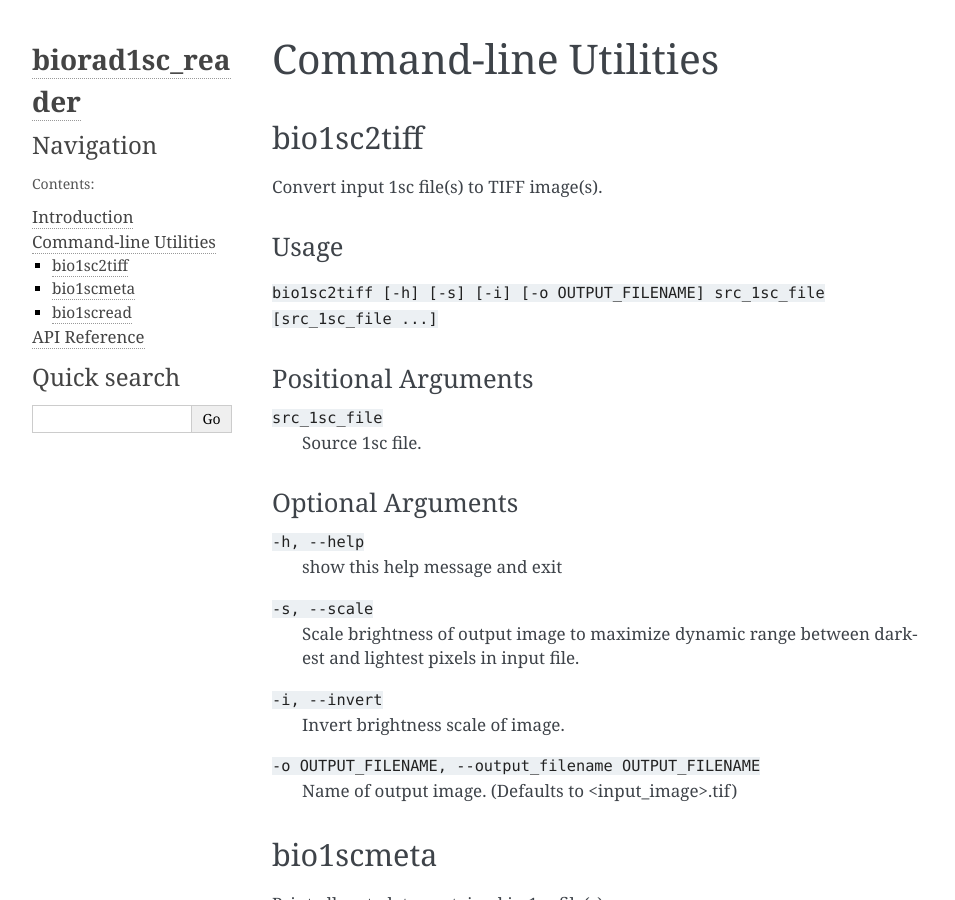
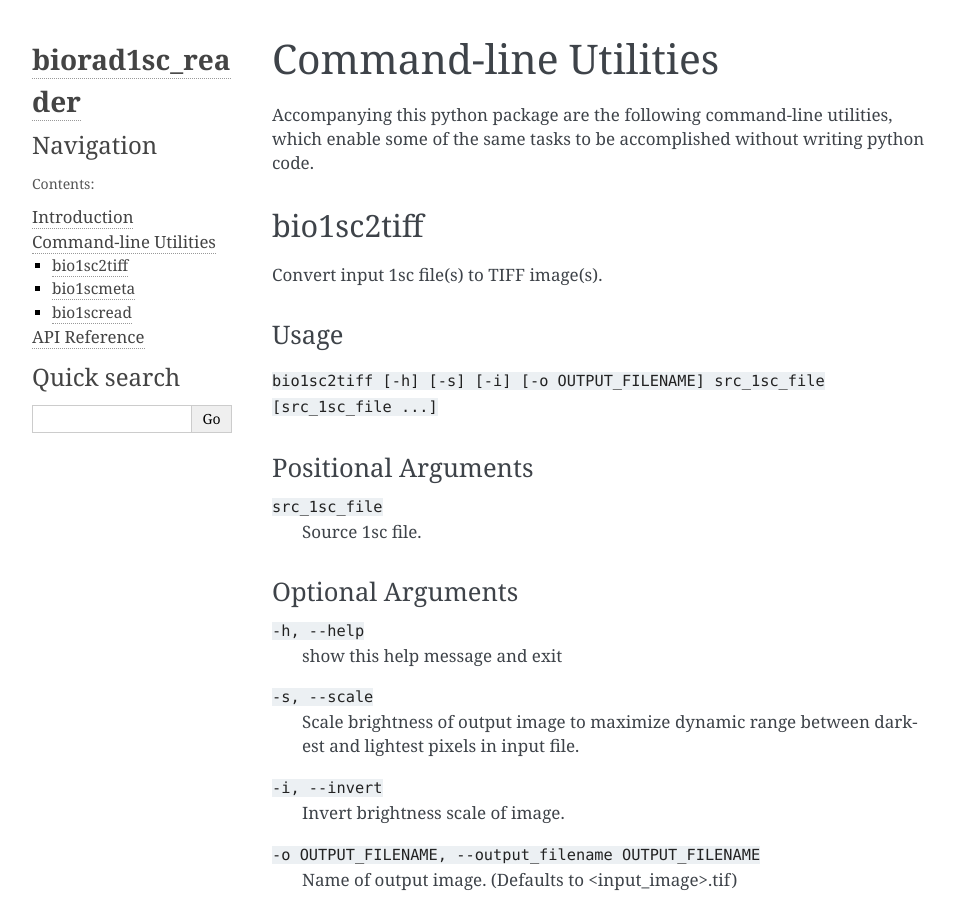
Before and after one commit to itsayellow/biorad1sc_reader, a Sphinx documentation site: the page built from docs/cmdline_utils.rst, in a window 1280 px wide and 900 px high. Shown: the whole window, without its empty margins (148-1103 px from the left). Built offline with Sphinx 7.4.7, drawn with Linux system fonts in a browser that asks for light colours.

Commit message:
adding intro blurb

```diff
--- a/docs/cmdline_utils.rst
+++ b/docs/cmdline_utils.rst
@@ -1,6 +1,12 @@
 #######################
 Command-line Utilities
 #######################
+
+Accompanying this python package are the following
+command-line utilities, which enable some of the
+same tasks to be accomplished without writing
+python code.
+
 
 ===========
 bio1sc2tiff
```
Also changed, not shown: 1 other file.
